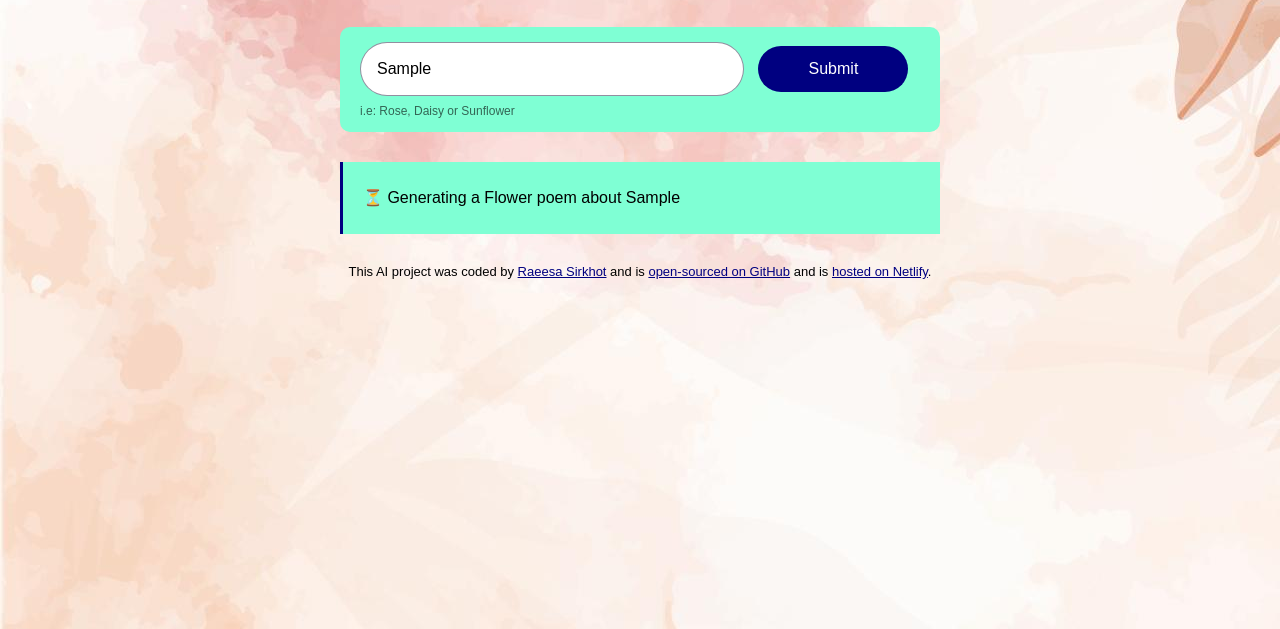
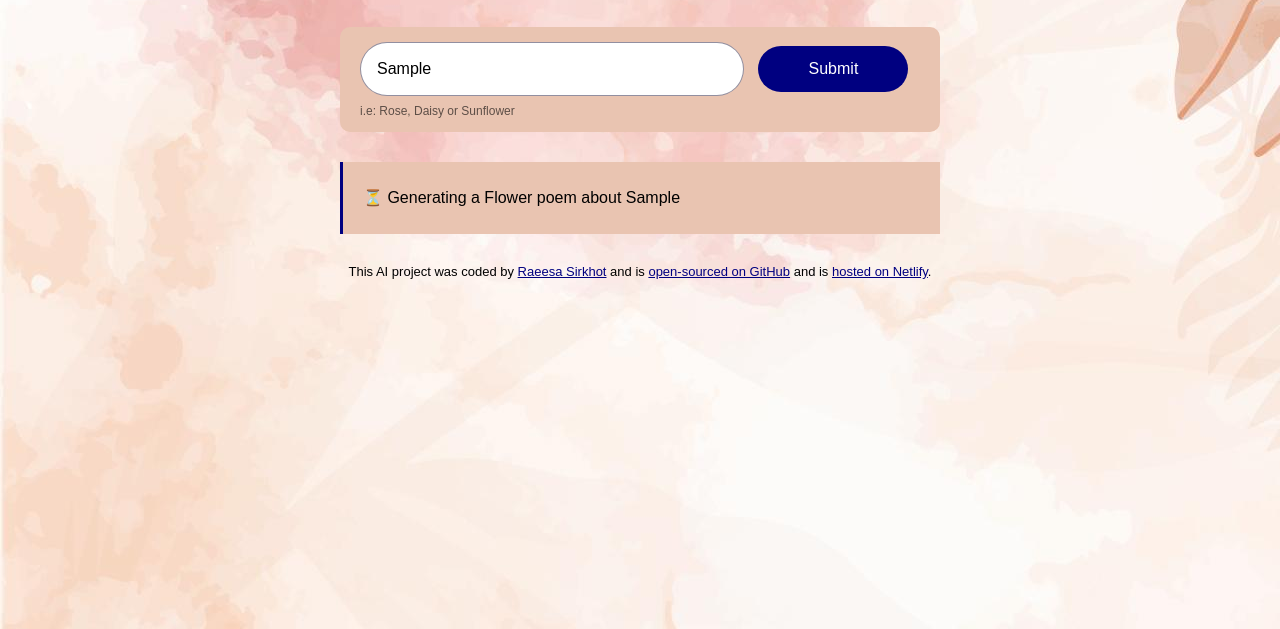
Before and after one commit to RaeesaSirkhot/flower-poem-generator, a plain HTML site: page index.html in a window 1280 px wide. Both pictures are taken after typing "Sample" into the empty fields and a click on the input 833 px from the left and 240 px from the top of the page. Shown: the part 171-800 px from the top of the page. Drawn offline with nearby package versions, Linux system fonts and the light colour scheme; no server answers.

Commit message:
Updated css

```diff
--- a/style.css
+++ b/style.css
@@ -20,7 +20,7 @@ header {
 }
 .form-container {
   padding: 15px 20px;
-  background-color: aquamarine;
+  background-color: #e9c4b1;
   border-radius: 10px;
 
   height: 75px;
@@ -57,7 +57,7 @@ header {
 
 .poem {
   font-size: 16px;
-  background-color: aquamarine;
+  background-color: #e9c4b1;
   padding: 20px;
   line-height: 2;
   border-left: 3px solid navy;
```
